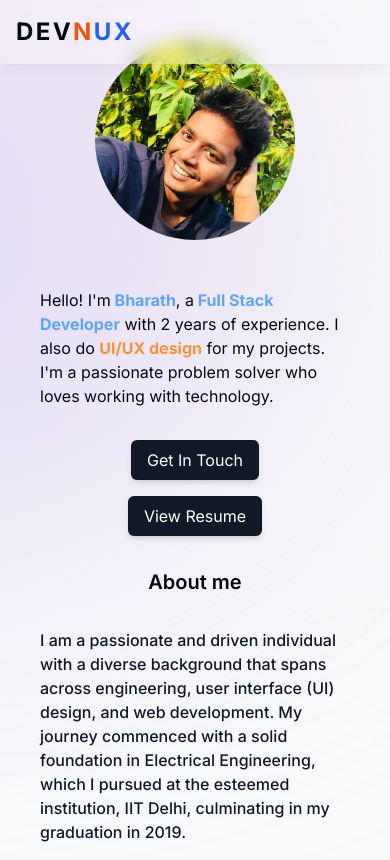
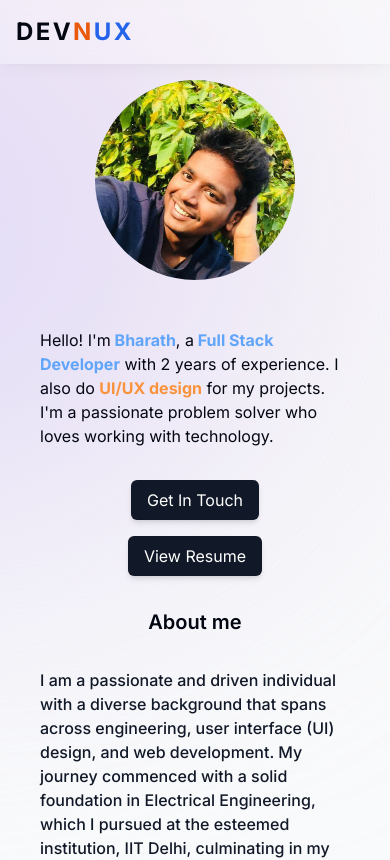
Before and after one commit to bharathsurya021/portfolio-site, a Next.js app: page / in a window 390 px wide. Shown: the top 860 px of the page. Built offline with nearby package versions, Linux system fonts and the light colour scheme.

Commit message:
adjust intro section

```diff
--- a/app/page.js
+++ b/app/page.js
@@ -8,7 +8,7 @@ import { Skills } from "@/components/Skills";
 
 export default function Home() {
   return (
-    <main className="flex min-h-screen flex-col items-center justify-between p-6 sm:p-16 ">
+    <main className="flex min-h-screen flex-col items-center justify-between px-6 py-16 sm:p-16 ">
    <Intro />
    <Divider/>
    <About/>
```
